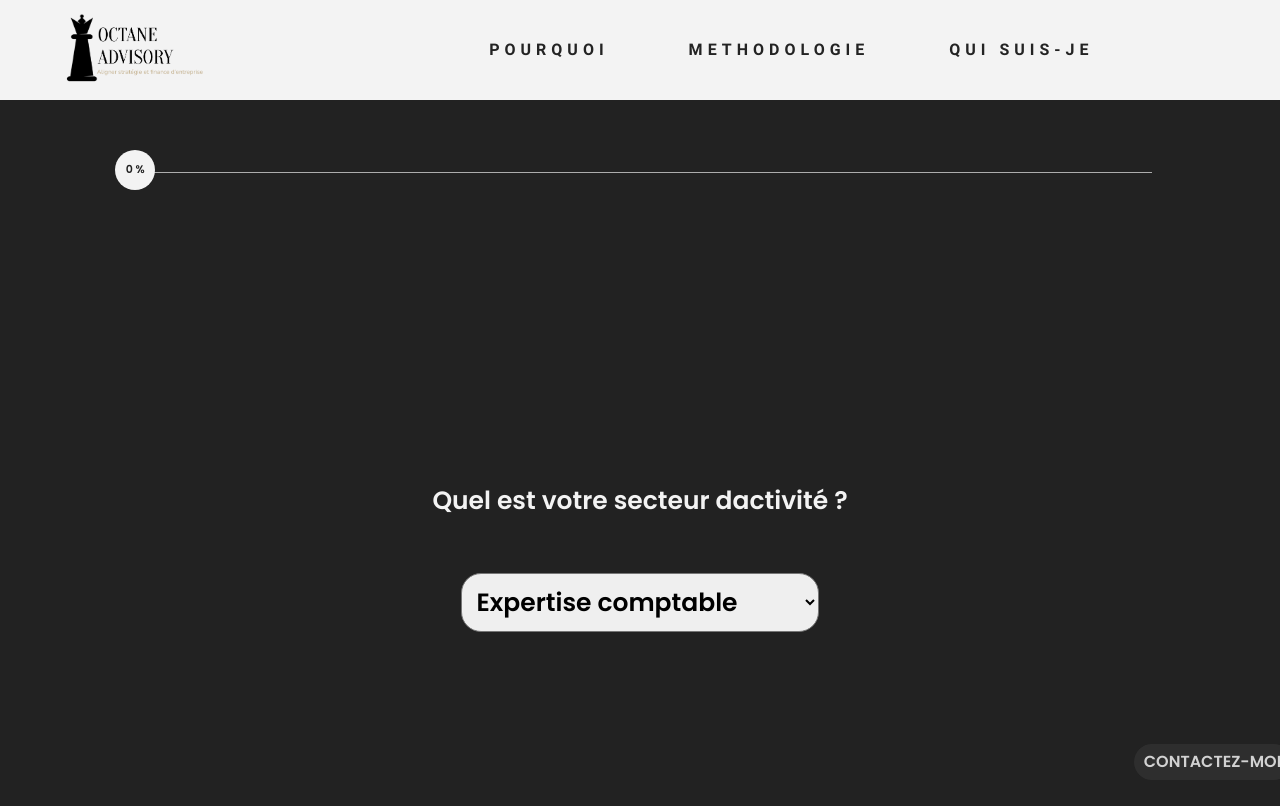
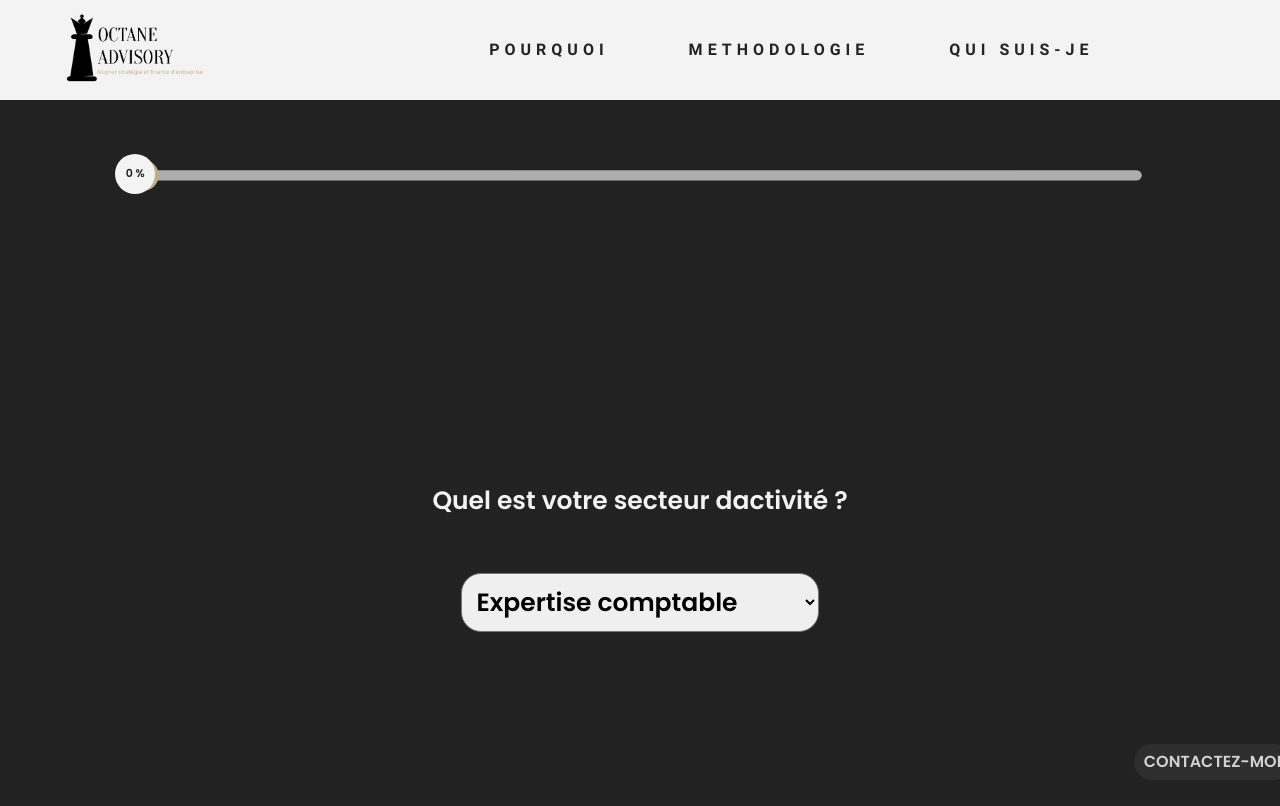
Before and after one commit to axiomdev/octaneadvisory, a React (Create React App) app: page /contact in a window 1280 px wide. Shown: the top 806 px of the page. Built offline with nearby package versions, Linux system fonts and the light colour scheme.

Commit message:
progress bar

```diff
--- a/src/assets/css/App.css
+++ b/src/assets/css/App.css
@@ -641,5 +641,6 @@ label {
 
 	.p-absolute-desktop {
 		display: flex;
+		top: -6px;
 	}
 }
--- a/src/pages/Contact.jsx
+++ b/src/pages/Contact.jsx
@@ -111,14 +111,14 @@ function Contact() {
 				<div className="line-percent">
 					<Line
 						percent={percent}
-						strokeWidth={0.1}
+						strokeWidth={3}
 						strokeColor="#C1AD89"
 						trailColor="#adadad"
 						strokeLinecap="round"
 					/>
 					<p className="p-absolute p-absolute-mobile" style={{left: (stepLevel / 11) * 90 + '%'}}>{Math.round(percent)} %</p>
 
-					<p className="p-absolute p-absolute-desktop" style={{left: stepLevel != 0 ? (((stepLevel + 1) / 11) * 86 + '%') : '9%'}}>{Math.round(percent)} %</p>
+					<p className="p-absolute p-absolute-desktop" style={{left: stepLevel != 0 ? (((stepLevel + 1) / 11) * 90 + '%') : '9%'}}>{Math.round(percent)} %</p>
 				</div>
 			</div>
 			<div className="steps">
```
